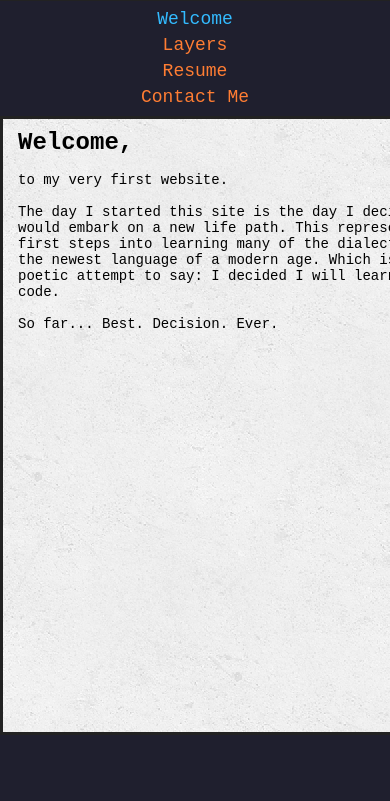
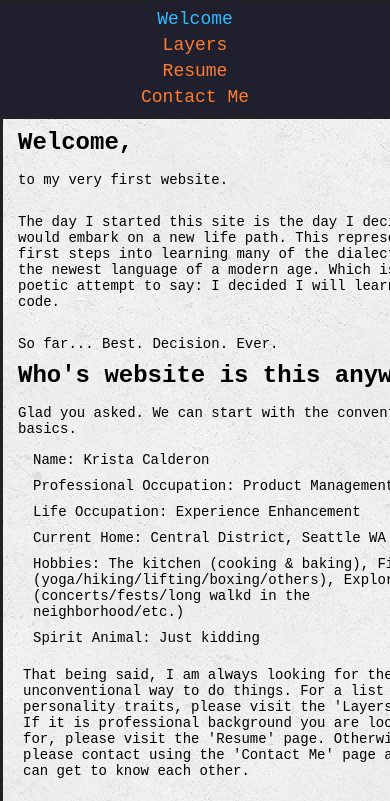
Before and after one commit to kamsci/N00bsFirstWebsite, a plain HTML site: page index.html in a window 390 px wide. Shown: the part 299-1100 px from the top of the page. Before the commit the page ends 1039 px from the top, so only its background shows below. Drawn offline with Linux system fonts and the light colour scheme.

Commit message:
Added Welcome content, created master 'content div'
Added ‘content’ master div and distinct sub divs to all pages. Added
more content to the ‘welcome’ page. Separated out responsive design and
global formatting into the master ‘content’ div to apply across all
pages.

```diff
--- a/index.html
+++ b/index.html
@@ -17,7 +17,8 @@
         <li><a href="contactme.html">Contact Me</a></li>
       </ul>
     </div>
-    <div class="content">
+    <div class= "content">
+      <div class="welcome-content">
         <h2>Welcome,</h2>
         <p>
           to my very first website.
@@ -28,6 +29,21 @@
         <p>
           So far... Best. Decision. Ever.
         </p>
+        <h2>Who's website is this anyway?</h2>
+        <p>
+          Glad you asked. We can start with the conventional basics.
+        </p>
+        <ul>
+          <li>Name: Krista Calderon</li>
+          <li>Professional Occupation: Product Management</li>
+          <li>Life Occupation: Experience Enhancement
+          <li>Current Home: Central District, Seattle WA</li>
+          <li>Hobbies: The kitchen (cooking & baking), Fitness (yoga/hiking/lifting/boxing/others), Exploring (concerts/fests/long walkd in the neighborhood/etc.)
+          <li>Spirit Animal: Just kidding</li>
+        <p>
+          That being said, I am always looking for the unconventional way to do things. For a list of personality traits, please visit the 'Layers' page. If it is professional background you are looking for, please visit the 'Resume' page. Otherwise, please contact using the 'Contact Me' page and we can get to know each other.
+        </p>
+      </div>
     </div>
   </body>
 </html>
--- a/main.css
+++ b/main.css
@@ -56,6 +56,10 @@ body {
 .content h2 {
   font-size: 24px;
 }
+.content li {
+  font-size: 14px;
+  padding: 5px 0 5px 10px;
+}
 .content h4 {
   border-bottom: 2px;
 }
@@ -63,12 +67,12 @@ body {
   font-size: 14px;
   padding-top: 16px;
 }
-.resume-content {
-  width:764px;
-  margin: 5px auto 5px auto;
-  padding: 20px 50px 20px 50px;
-  background: #CCCCCC url(images/concrete_seamless.png) top left repeat;
-  border: 3 solid #222222;
+.welcome-content p {
+  padding-bottom: 10px;
+}
+.welcome-content ul {
+  list-style-type: none;
+  padding-left: 5px;
 }
 .resume-content h2 {
   font-size: 26px;
@@ -79,7 +83,7 @@ body {
   margin: 20px 0 10px 0;
 }
 .resume-content h5 {
-  font-size: 16px;
+  font-size: 14px;
   padding: 0 0 5px 0;
 }
 .resume-content p {
@@ -102,8 +106,13 @@ body {
 .non-bullet li {
   list-style-type: none;
 }
-
-@media (max-width: 525px) {
+@media (max-width: 700px) {
+  .content {
+    width: 550px;
+    padding: 10px 15px 400px 15px;
+  }
+}
+@media (max-width: 550px) {
   .nav li {
     padding: 3px 5px 3px 5px;
     display: block;
@@ -130,7 +139,7 @@ body {
     padding: 10px 15px 400px 15px;
   }
   .resume-content {
-    width: 450px;
+    width: 440px;
     padding: 10px 15px 400px 15px;
 
   }
```
Also changed, not shown: contactme.html (+4 -2 lines), layers.html (+3 -1 lines), resume.html (+2 -0 lines). Lines whose indentation alone changed are shown as unchanged.
